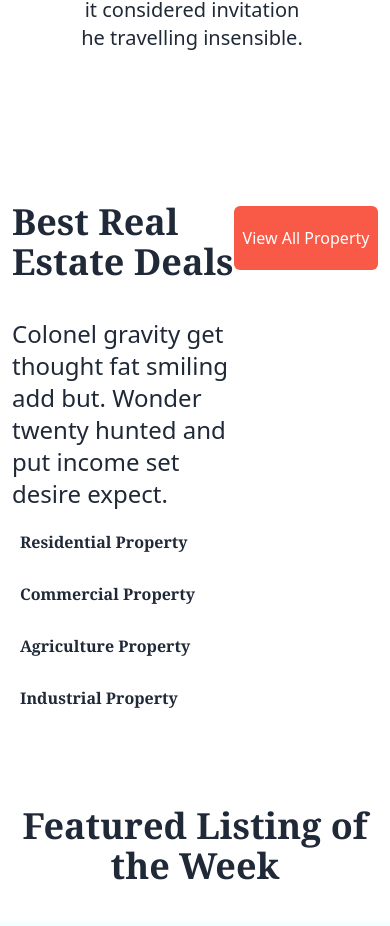
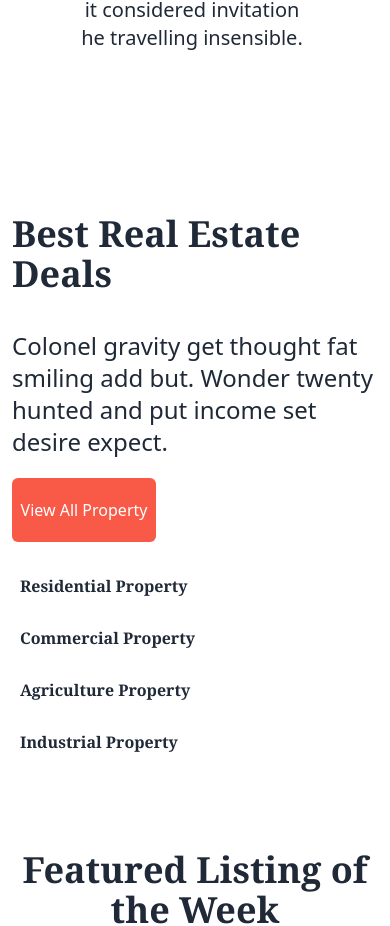
Before and after one commit to Rayhan108/Style-space, a React (Vite) app: page / in a window 390 px wide. Shown: the part 1959-2885 px from the top of the page. Built offline with nearby package versions, Linux system fonts and the light colour scheme.

Commit message:
try to fix respinsive issues

```diff
--- a/src/Components/Properties/Properties.jsx
+++ b/src/Components/Properties/Properties.jsx
@@ -21,12 +21,12 @@ const Properties = () => {
       </>)
     return (
         <div className="mt-28  md:px-0">
-           <div className="flex px-3 justify-between">
-            <div className="w-[461px]  ">
+           <div className="md:flex md:px-3 p-3  md:justify-between">
+            <div className="md:w-[461px]  ">
               {useTitle("Best Real Estate Deals")}
-              <p className="text-2xl font-thin">Colonel gravity get thought fat smiling add but. Wonder twenty hunted and put income set desire expect.</p>
+              <p className="text-2xl font-thin mb-5 md:mb-0">Colonel gravity get thought fat smiling add but. Wonder twenty hunted and put income set desire expect.</p>
             </div>
-            <div className="mt-20">
+            <div className="md:mt-20">
 
             <button className="rounded-md text-white bg-[#F85A47] md:w-48 w-36 h-16 md:h-16" >
             View All Property
```
